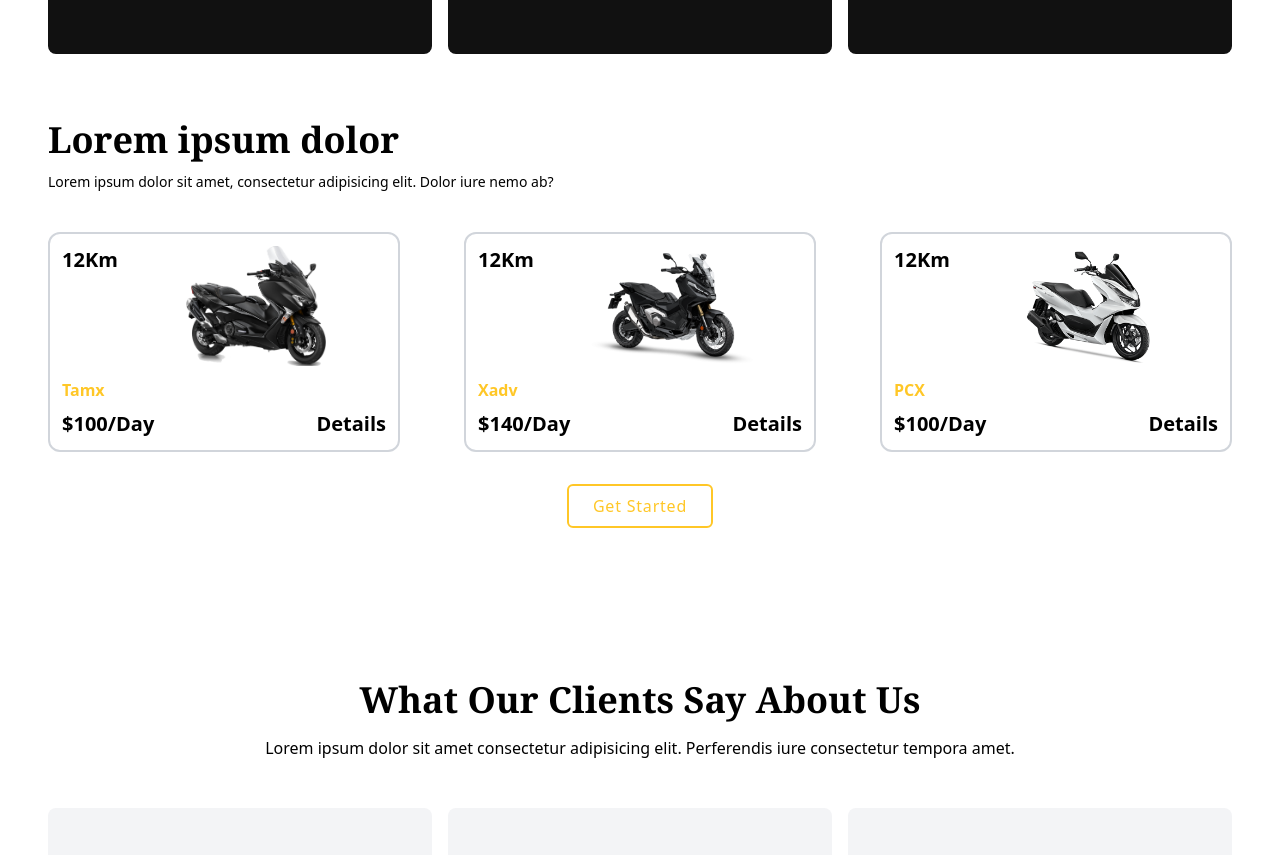
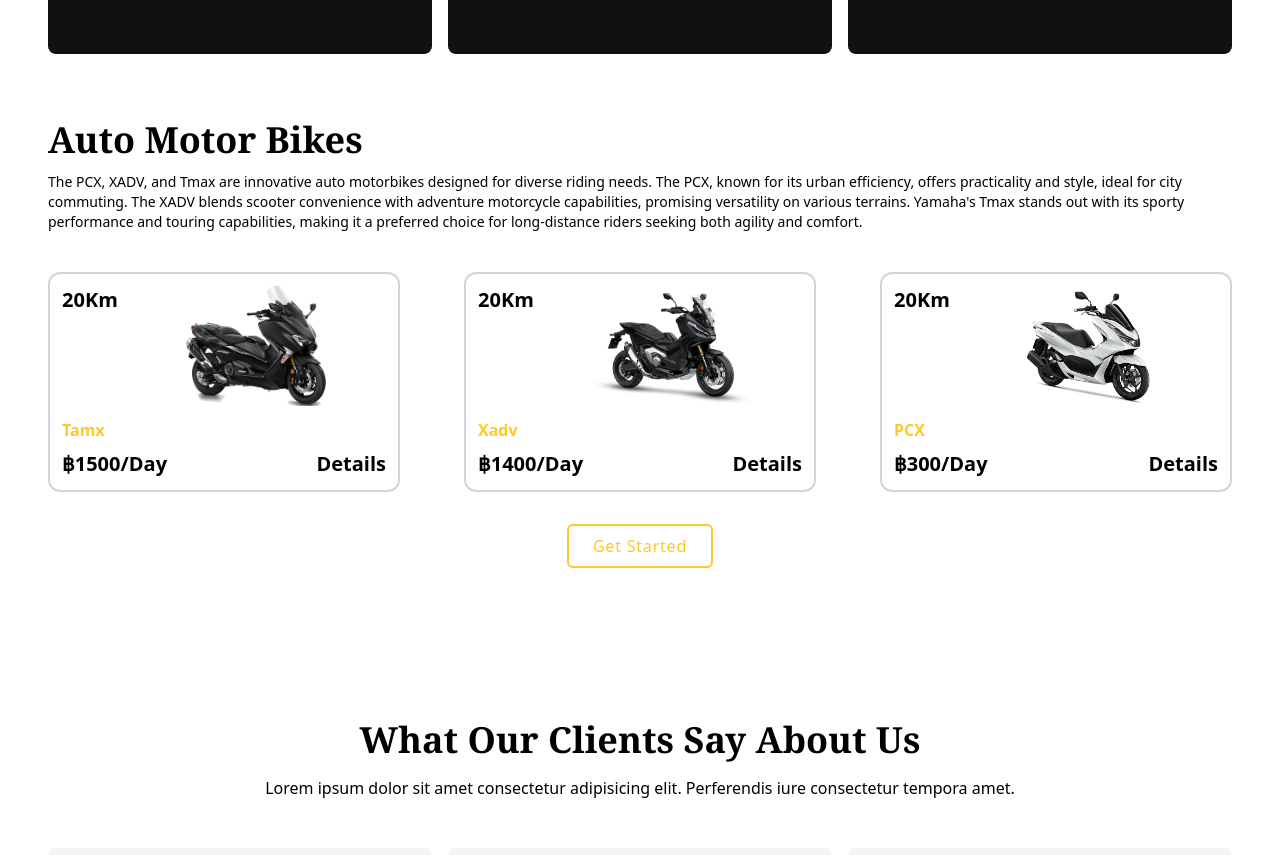
Before and after one commit to NirejBatrai/Bike-renting-app, a React (Vite) app: page / in a window 1280 px wide. Shown: the part 1800-2655 px from the top of the page. Built offline with nearby package versions, Linux system fonts and the light colour scheme.

Commit message:
changed the price of bike

```diff
--- a/src/components/CarList/CarList.jsx
+++ b/src/components/CarList/CarList.jsx
@@ -7,19 +7,19 @@ import PCX from "../../assets/PCX.png";
 const carList = [
   {
     name: "Tamx",
-    price: 100,
+    price: 1500,
     image: Tmax,
     aosDelay: "0",
   },
   {
     name: "Xadv",
-    price: 140,
+    price: 1400,
     image2: XADV,
     aosDelay: "500",
   },
   {
     name: "PCX",
-    price: 100,
+    price: 300,
     image3: PCX,
     aosDelay: "1000",
   },
@@ -34,11 +34,16 @@ const CarList = () => {
           data-aos='fade-up'
           className='text-3xl sm:text-4xl font-semibold font-serif mb-3'
         >
-          Lorem ipsum dolor
+          Auto Motor Bikes
         </h1>
         <p data-aos='fade-up' aos-delay='400' className='text-sm pb-10'>
-          Lorem ipsum dolor sit amet, consectetur adipisicing elit. Dolor iure
-          nemo ab?
+          The PCX, XADV, and Tmax are innovative auto motorbikes designed for
+          diverse riding needs. The PCX, known for its urban efficiency, offers
+          practicality and style, ideal for city commuting. The XADV blends
+          scooter convenience with adventure motorcycle capabilities, promising
+          versatility on various terrains. Yamaha's Tmax stands out with its
+          sporty performance and touring capabilities, making it a preferred
+          choice for long-distance riders seeking both agility and comfort.
         </p>
         {/* Car listing */}
         <div>
@@ -59,12 +64,12 @@ const CarList = () => {
                 <div className='space-y-2'>
                   <h1 className='text-primary font-semibold'>{data.name}</h1>
                   <div className='flex justify-between items-center text-xl font-semibold'>
-                    <p>${data.price}/Day</p>
+                    <p> ฿{data.price}/Day</p>
                     <a href='#'>Details</a>
                   </div>
                 </div>
                 <p className='text-xl font-semibold absolute top-0 left-3'>
-                  12Km
+                  20Km
                 </p>
               </div>
             ))}
```
